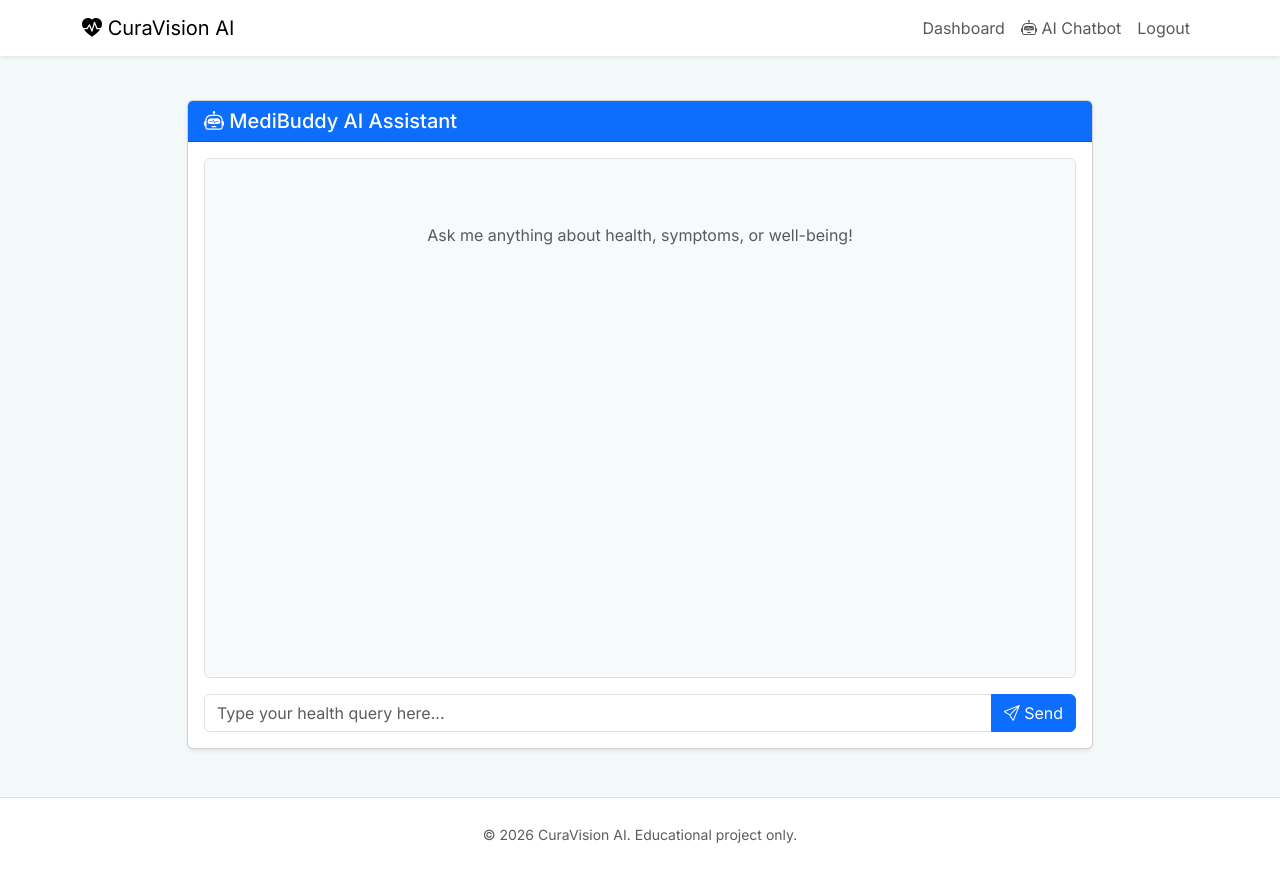
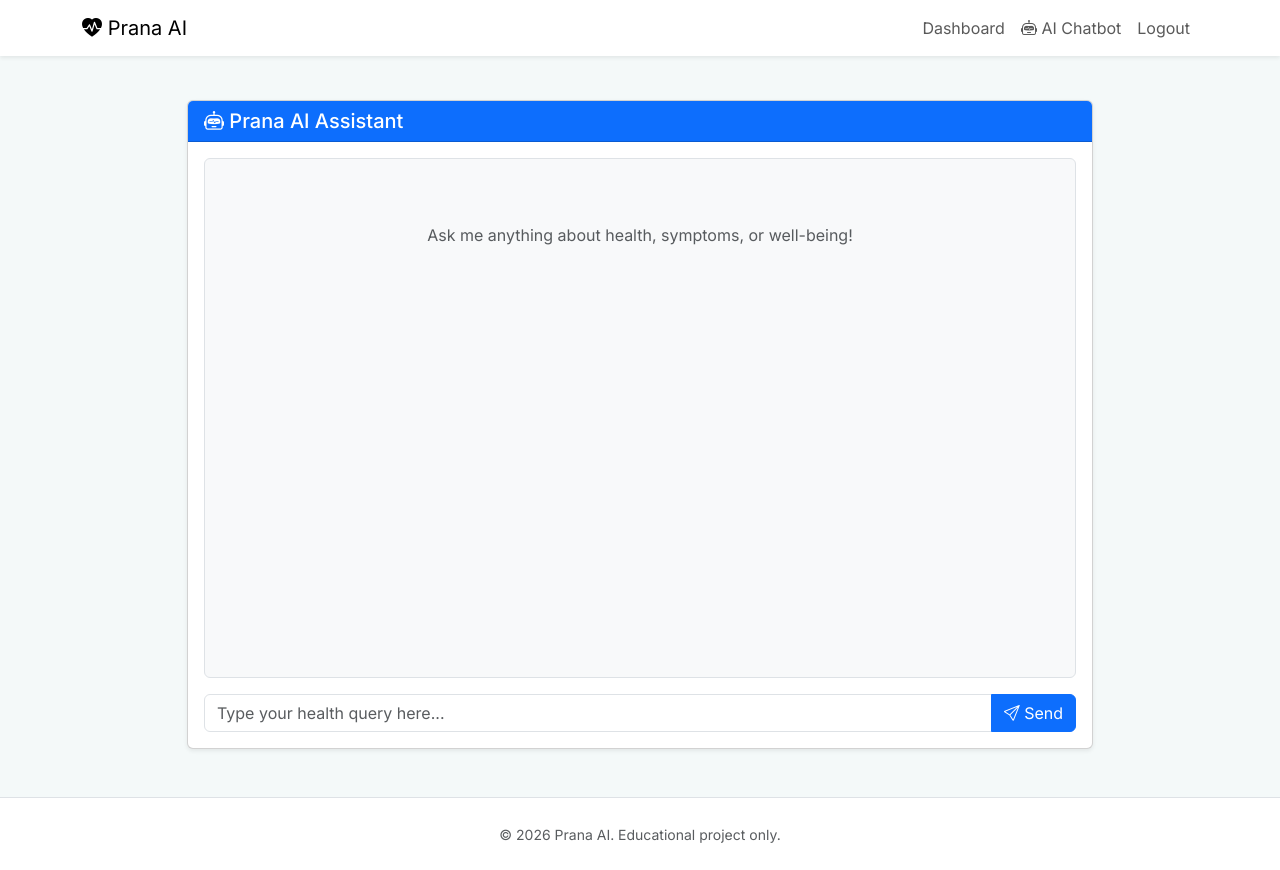
Before and after one commit to veereshawaralli/PranaAI, a Django app: page /chatbot/ in a window 1280 px wide. Run offline with Django 5.2, Linux system fonts and the light colour scheme; the visitor is signed in with stand-in values (Sample User, id 1).

Commit message:
error resolved

```diff
--- a/chatbot/views.py
+++ b/chatbot/views.py
@@ -44,7 +44,7 @@ def send_message(request):
                 return JsonResponse({'error': 'Message cannot be empty.'}, status=400)
 
             # Define system instructions for the health chatbot
-            prompt = f"You are a helpful, professional, and knowledgeable AI health assistant for the MediBuddy application. Answer the user's health-related query. Keep responses concise but informative. Please note that you cannot give definitive medical diagnoses. User message: {user_message}"
+            prompt = f"You are a helpful, professional, and knowledgeable AI health assistant for the Prana AI application. Answer the user's health-related query. Keep responses concise but informative. Please note that you cannot give definitive medical diagnoses. User message: {user_message}"
 
             response = model.generate_content(prompt)
 
--- a/reports/views.py
+++ b/reports/views.py
@@ -26,7 +26,7 @@ def generate_report(request):
     Story = []
 
     # Title
-    title = Paragraph("<b>MediBuddy Health Report</b>", styles['Title'])
+    title = Paragraph("<b>Prana Health Report</b>", styles['Title'])
     Story.append(title)
 
     # Date
@@ -88,7 +88,7 @@ def generate_report(request):
         Story.append(Paragraph("No active medications found.", styles['Normal']))
 
     Story.append(Spacer(1, 48))
-    Story.append(Paragraph("<i>This is a generated report from CuraVision AI (MediBuddy). Consult your doctor for medical advice.</i>", styles['Italic']))
+    Story.append(Paragraph("<i>This is a generated report from Prana AI. Consult your doctor for medical advice.</i>", styles['Italic']))
 
     # Build the PDF
     doc.build(Story)
--- a/templates/accounts/login.html
+++ b/templates/accounts/login.html
@@ -1,7 +1,7 @@
 {% extends 'base.html' %}
 {% load crispy_forms_tags %}
 
-{% block title %}Login - CuraVision AI{% endblock %}
+{% block title %}Login - Prana AI{% endblock %}
 
 {% block content %}
 <div class="row justify-content-center">
@@ -11,7 +11,7 @@
                 <div class="text-center mb-4">
                     <i class="bi bi-person-circle fs-1 text-primary"></i>
                     <h2 class="fw-bold mt-2">Welcome Back</h2>
-                    <p class="text-muted">Login to your CuraVision account</p>
+                    <p class="text-muted">Login to your Prana AI account</p>
                 </div>
 
                 <form method="post">
--- a/templates/accounts/register.html
+++ b/templates/accounts/register.html
@@ -1,7 +1,7 @@
 {% extends 'base.html' %}
 {% load crispy_forms_tags %}
 
-{% block title %}Register - CuraVision AI{% endblock %}
+{% block title %}Register - Prana AI{% endblock %}
 
 {% block content %}
 <div class="row justify-content-center">
@@ -11,7 +11,7 @@
                 <div class="text-center mb-4">
                     <i class="bi bi-person-plus fs-1 text-primary"></i>
                     <h2 class="fw-bold mt-2">Create an Account</h2>
-                    <p class="text-muted">Join CuraVision AI to manage your health</p>
+                    <p class="text-muted">Join Prana AI to manage your health</p>
                 </div>
 
                 <form method="post">
--- a/templates/base.html
+++ b/templates/base.html
@@ -3,7 +3,7 @@
 <head>
     <meta charset="UTF-8">
     <meta name="viewport" content="width=device-width, initial-scale=1.0">
-    <title>{% block title %}CuraVision AI{% endblock %}</title>
+    <title>{% block title %}Prana AI{% endblock %}</title>
 
     <!-- Bootstrap 5 CSS -->
     <link href="https://cdn.jsdelivr.net/npm/bootstrap@5.3.3/dist/css/bootstrap.min.css" rel="stylesheet">
@@ -31,7 +31,7 @@
     <nav class="navbar navbar-expand-lg navbar-light bg-white shadow-sm fixed-top">
         <div class="container">
             <a class="navbar-brand" href="/">
-                <i class="bi bi-heart-pulse-fill"></i> CuraVision AI
+                <i class="bi bi-heart-pulse-fill"></i> Prana AI
             </a>
             <button class="navbar-toggler" type="button" data-bs-toggle="collapse" data-bs-target="#navbarNav">
                 <span class="navbar-toggler-icon"></span>
@@ -82,7 +82,7 @@
     <!-- Footer -->
     <footer class="bg-white border-top py-4 mt-5">
         <div class="container text-center text-muted">
-            <small>&copy; {% now "Y" %} CuraVision AI. Educational project only.</small>
+            <small>&copy; {% now "Y" %} Prana AI. Educational project only.</small>
         </div>
     </footer>
 
--- a/templates/chatbot/chat.html
+++ b/templates/chatbot/chat.html
@@ -6,7 +6,7 @@
         <div class="col-12 col-lg-10">
             <div class="card shadow-sm h-100">
                 <div class="card-header bg-primary text-white d-flex justify-content-between align-items-center">
-                    <h5 class="mb-0"><i class="bi bi-robot"></i> MediBuddy AI Assistant</h5>
+                    <h5 class="mb-0"><i class="bi bi-robot"></i> Prana AI Assistant</h5>
                 </div>
                 <div class="card-body d-flex flex-column">
                     {% if not api_key_set %}
@@ -62,7 +62,7 @@
                 const formattedMsg = message.replace(/\n/g, '<br>').replace(/\*\*(.*?)\*\*/g, '<strong>$1</strong>');
                 msgDiv.innerHTML = `
                     <div class="p-3 bg-white text-dark border rounded shadow-sm" style="max-width: 75%;">
-                        <strong>MediBuddy AI:</strong><br>${formattedMsg}
+                        <strong>Prana AI:</strong><br>${formattedMsg}
                     </div>
                 `;
             }
@@ -105,7 +105,7 @@
                 document.getElementById('typing-indicator').remove();
 
                 if (response.ok) {
-                    appendMessage('MediBuddy AI', data.reply, false);
+                    appendMessage('Prana AI', data.reply, false);
                 } else {
                     appendMessage('System', 'Error: ' + (data.error || 'Failed to get response'), false);
                 }
--- a/templates/dashboard/add_reminder.html
+++ b/templates/dashboard/add_reminder.html
@@ -1,7 +1,7 @@
 {% extends 'base.html' %}
 {% load crispy_forms_tags %}
 
-{% block title %}Add Medicine Reminder - CuraVision AI{% endblock %}
+{% block title %}Add Medicine Reminder - Prana AI{% endblock %}
 
 {% block content %}
 <div class="row justify-content-center">
--- a/templates/dashboard/dashboard.html
+++ b/templates/dashboard/dashboard.html
@@ -1,6 +1,6 @@
 {% extends 'base.html' %}
 
-{% block title %}Dashboard - CuraVision AI{% endblock %}
+{% block title %}Dashboard - Prana AI{% endblock %}
 
 {% block content %}
 <div class="row mb-4">
--- a/templates/home.html
+++ b/templates/home.html
@@ -1,11 +1,11 @@
 {% extends 'base.html' %}
 
-{% block title %}Home - CuraVision AI{% endblock %}
+{% block title %}Home - Prana AI{% endblock %}
 
 {% block content %}
 <div class="px-4 py-5 my-5 text-center hero-section">
     <i class="bi bi-heart-pulse-fill hero-icon"></i>
-    <h1 class="display-4 fw-bold text-body-emphasis mt-3" style="color: var(--medical-dark) !important;">Welcome to CuraVision AI</h1>
+    <h1 class="display-4 fw-bold text-body-emphasis mt-3" style="color: var(--medical-dark) !important;">Welcome to Prana AI</h1>
     <div class="col-lg-7 mx-auto">
         <p class="lead mb-4 text-muted">Your intelligent healthcare companion. Analyze medical reports, extract prescriptions, get medication reminders, and consult our AI health chatbot.</p>
         <div class="d-grid gap-2 d-sm-flex justify-content-sm-center">
```
Also changed, not shown: PROJECT_STATE.md (+1 -1 lines).
